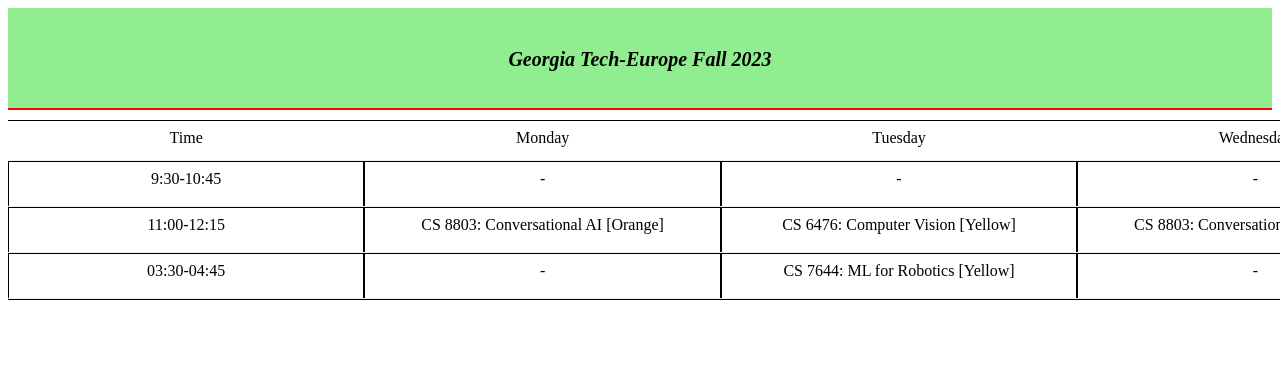
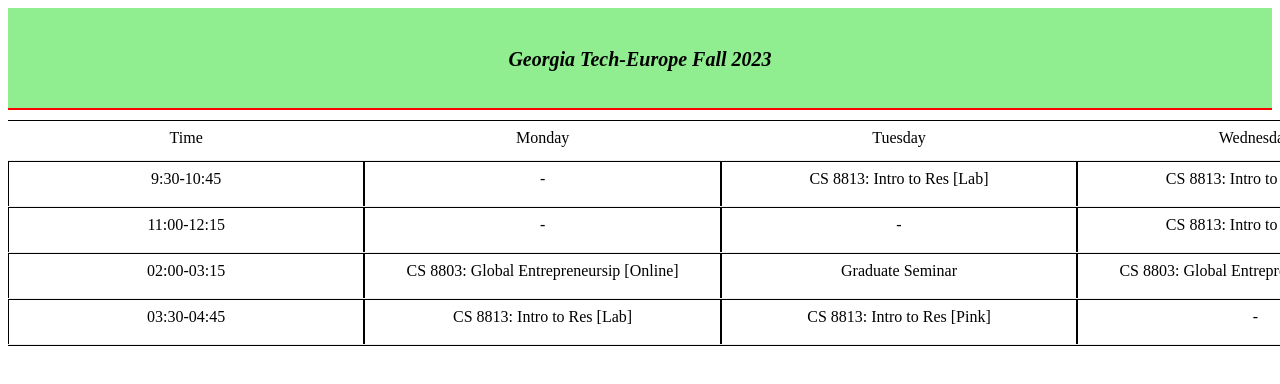
Before and after one commit to Tanny2109/Timetable, a React app: page / in a window 1280 px wide. Shown: the top 384 px of the page. Built offline with nearby package versions, Linux system fonts and the light colour scheme.

Commit message:
spring 2024 updates!

```diff
--- a/src/components/Timetable.jsx
+++ b/src/components/Timetable.jsx
@@ -9,25 +9,33 @@
     {
         time: '9:30-10:45',
         mon: '-',
-        tue: '-',
-        wed: '-',
-        thurs: 'CS 7644: ML for Robotics [Lab]',
+        tue: 'CS 8813: Intro to Res [Lab]',
+        wed: 'CS 8813: Intro to Res [Lab]',
+        thurs: '-',
         rowspan: 1
     },
     {
         time: '11:00-12:15',
-        mon: 'CS 8803: Conversational AI [Orange]',
-        tue: 'CS 6476: Computer Vision [Yellow]',
-        wed: 'CS 8803: Conversational AI [Orange]',
-        thurs:  'CS 6476: Computer Vision [Yellow]',
+        mon: '-',
+        tue: '-',
+        wed: 'CS 8813: Intro to Res [Lab]',
+        thurs:  '-',
+        rowspan: 1
+    },
+    {
+        time: '02:00-03:15',
+        mon: 'CS 8803: Global Entrepreneursip [Online]',
+        tue: 'Graduate Seminar',
+        wed: 'CS 8803: Global Entrepreneursip [Online]',
+        thurs: 'CS 8813: Intro to Res',
         rowspan: 1
     },
     {
         time: '03:30-04:45',
-        mon: '-',
-        tue: 'CS 7644: ML for Robotics [Yellow]',
+        mon: 'CS 8813: Intro to Res [Lab]',
+        tue: 'CS 8813: Intro to Res [Pink]',
         wed: '-',
-        thurs: '-',
+        thurs: 'CS 8813: Intro to Res [Lab Lecture]',
         rowspan: 1
     },
 ]
```
